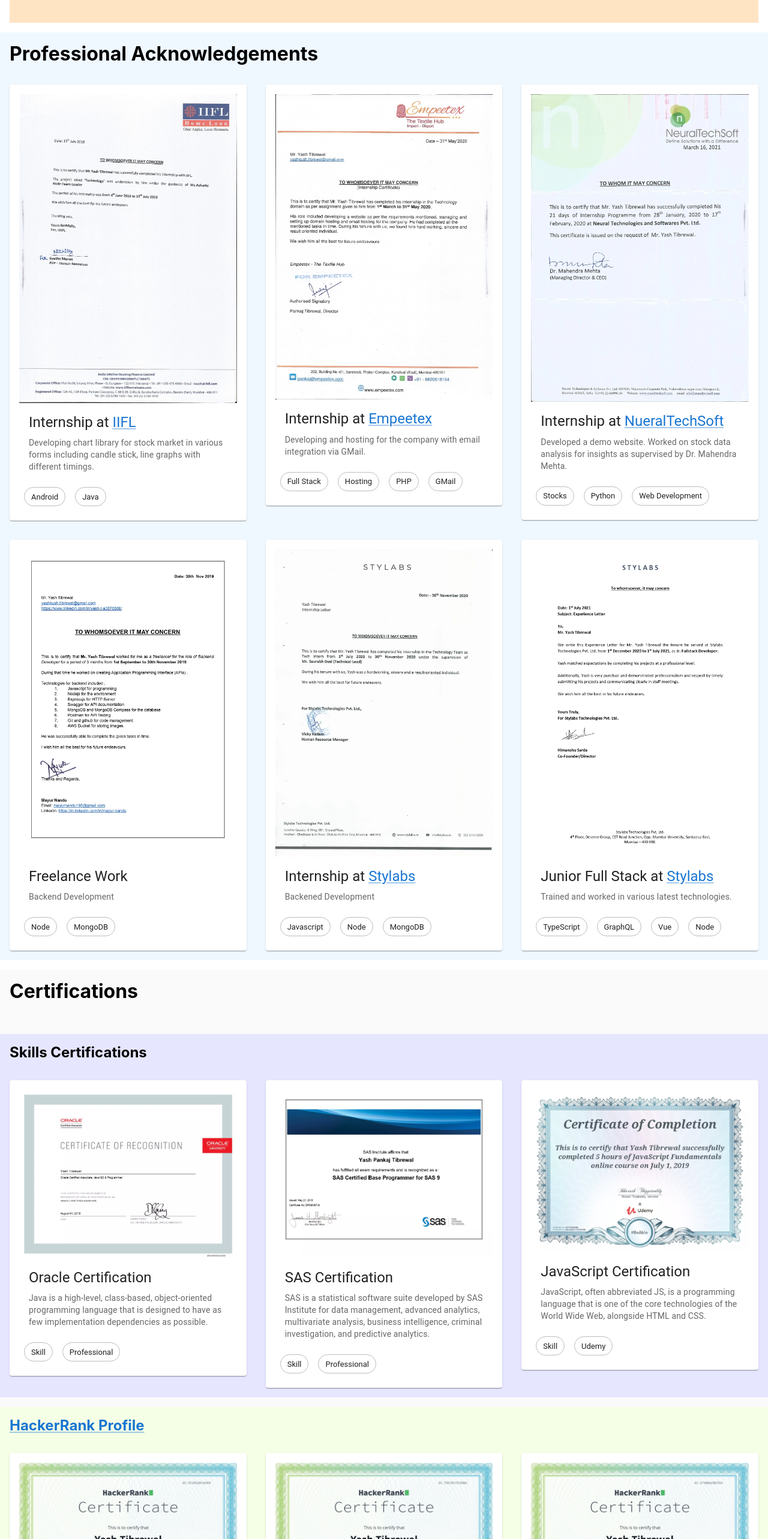
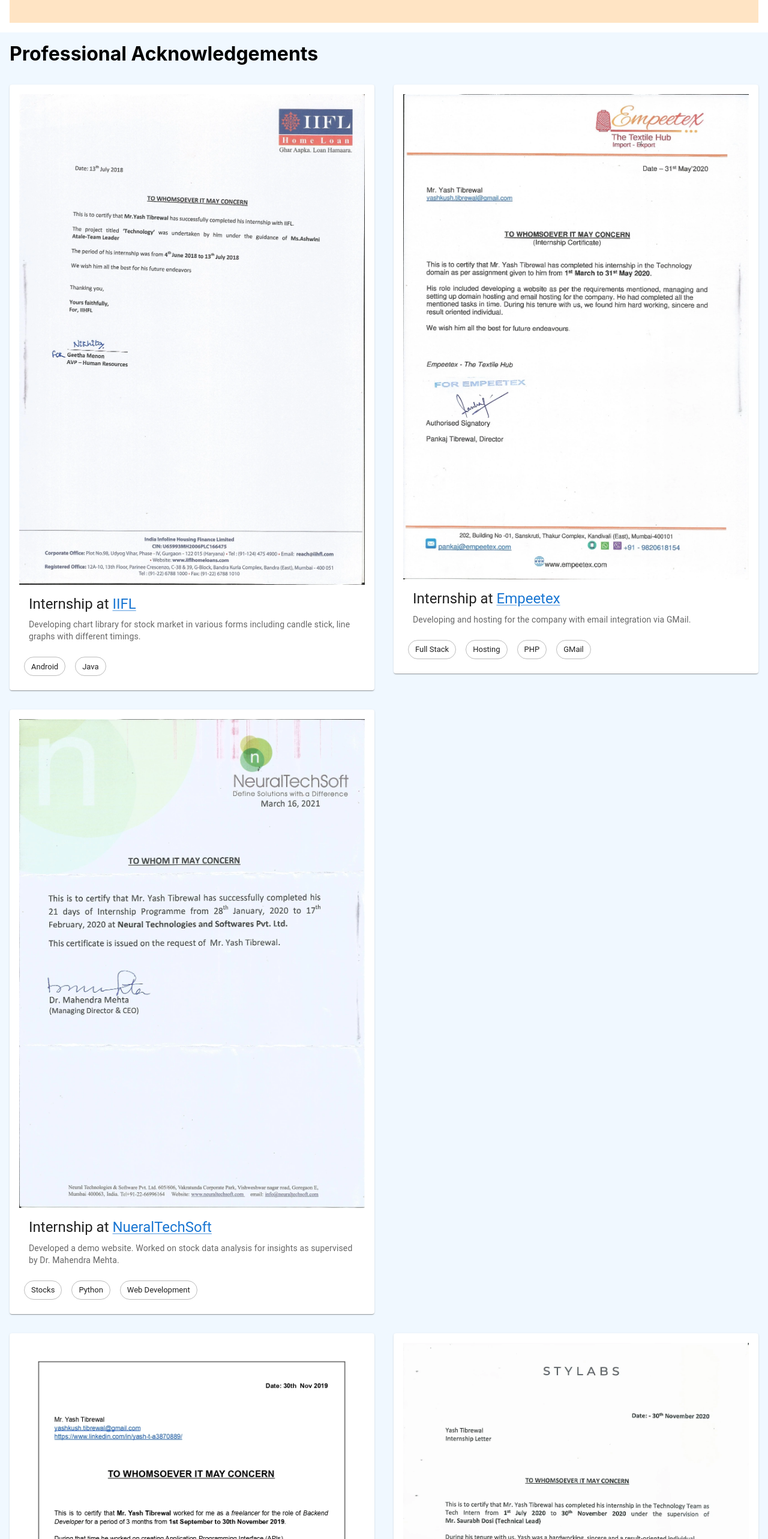
Before and after one commit to yashtibrewal/portfolio-website, a React (Create React App) app: page / in a window 1280 px wide. Shown: the part 5340-7906 px from the top of the page at 60% size. Built offline with nearby package versions, Linux system fonts and the light colour scheme.

Commit message:
checkpoint

```diff
--- a/src/components/Certification/CourseraCertificates.tsx
+++ b/src/components/Certification/CourseraCertificates.tsx
@@ -11,7 +11,7 @@
         <div id="courseraCert">
             <h2 className="logo"><Link href='https://www.coursera.org/user/b66ffe392694af9fbba1a4b58a8c948b'>Coursera Profile</Link></h2>
             <Grid container xs={12}>
-                <Grid item xs={4}>
+                <Grid item xs={12} sm={12} md={6}>
                     <Card className="card">
                         <CardMedia
                             component="img"
@@ -32,7 +32,7 @@
 
                     </Card>
                 </Grid>
-                <Grid item xs={4}>
+                <Grid item xs={12} sm={12} md={6}>
                     <Card className="card">
                         <CardMedia
                             component="img"
@@ -52,7 +52,7 @@
                         <Chip sx={{ justifySelf: 'end', m: 1 }} variant="outlined" label="Coursera" />
                     </Card>
                 </Grid>
-                <Grid item xs={4}>
+                <Grid item xs={12} sm={12} md={6}>
                     <Card className="card">
                         <CardMedia
                             component="img"
--- a/src/components/Certification/HackerRankCertificates.tsx
+++ b/src/components/Certification/HackerRankCertificates.tsx
@@ -11,7 +11,7 @@
         <div id="hackerCert">
             <h2 className="logo"><Link href='https://www.hackerrank.com/yashtibrewal?hr_r=1'>HackerRank   Profile</Link></h2>
             <Grid container xs={12}>
-                <Grid item xs={4}>
+                <Grid item xs={12} sm={12} md={6}>
                     <Card className="card">
                         <CardMedia
                             component="img"
@@ -32,7 +32,7 @@
 
                     </Card>
                 </Grid>
-                <Grid item xs={4}>
+                <Grid item xs={12} sm={12} md={6}>
                     <Card className="card">
                         <CardMedia
                             component="img"
@@ -52,7 +52,7 @@
                         <Chip sx={{ justifySelf: 'end', m: 1 }} variant="outlined" label="HackerRank" />
                     </Card>
                 </Grid>
-                <Grid item xs={4}>
+                <Grid item xs={12} sm={12} md={6}>
                     <Card className="card">
                         <CardMedia
                             component="img"
--- a/src/components/Certification/SkillCertificates.tsx
+++ b/src/components/Certification/SkillCertificates.tsx
@@ -12,7 +12,7 @@
         <div id="skillCert">
             <h2 className="logo">Skills Certifications</h2>
             <Grid container xs={12}>
-                <Grid item xs={4}>
+                <Grid item xs={12} sm={12} md={6}>
                     <Card className="card">
                         <CardMedia
                             component="img"
@@ -25,7 +25,7 @@
                                 Oracle Certification
                             </Typography>
                             <Typography variant="body2" color="text.secondary">
-                                Java is a high-level, class-based, object-oriented programming language that is designed to have as few implementation dependencies as possible.
+                                I was introduced to Java during my high school wanted to do more than just knowing it.
                             </Typography>
                         </CardContent>
 
@@ -33,7 +33,7 @@
                         <Chip sx={{ justifySelf: 'end', m: 1 }} variant="outlined" label="Professional" />
                     </Card>
                 </Grid>
-                <Grid item xs={4}>
+                <Grid item xs={12} sm={12} md={6}>
                     <Card className="card">
                         <CardMedia
                             component="img"
@@ -46,7 +46,7 @@
                                 SAS Certification
                             </Typography>
                             <Typography variant="body2" color="text.secondary">
-                                SAS is a statistical software suite developed by SAS Institute for data management, advanced analytics, multivariate analysis, business intelligence, criminal investigation, and predictive analytics.
+                                Programming in Analytics including generating reports in SAS. I wanted to push the limits beyond the coursework.
                             </Typography>
                         </CardContent>
 
@@ -54,7 +54,7 @@
                         <Chip sx={{ justifySelf: 'end', m: 1 }} variant="outlined" label="Professional" />
                     </Card>
                 </Grid>
-                <Grid item xs={4}>
+                <Grid item xs={12} sm={12} md={6}>
                     <Card  className="card">
                         <CardMedia
                             component="img"
@@ -67,7 +67,7 @@
                                 JavaScript Certification
                             </Typography>
                             <Typography variant="body2" color="text.secondary">
-                                JavaScript, often abbreviated JS, is a programming language that is one of the core technologies of the World Wide Web, alongside HTML and CSS.
+                                I felt unsure about my JavaScript skills. This certificate boosted my confidence.
                             </Typography>
                         </CardContent>
 
@@ -75,9 +75,9 @@
                         <Chip sx={{ justifySelf: 'end', m: 1 }} variant="outlined" label="Udemy" />
                     </Card>
                 </Grid>
-                <Grid item xs={4}></Grid>
-                <Grid item xs={4}></Grid>
-                <Grid item xs={4}></Grid>
+                <Grid item xs={12} sm={12} md={6}></Grid>
+                <Grid item xs={12} sm={12} md={6}></Grid>
+                <Grid item xs={12} sm={12} md={6}></Grid>
             </Grid>
 
         </div>
--- a/src/components/Professional/ProfessionalCertificates.tsx
+++ b/src/components/Professional/ProfessionalCertificates.tsx
@@ -11,7 +11,7 @@
         <div id="professionalCertificates">
             <h1 className="logo">Professional Acknowledgements</h1>
             <Grid container xs={12}>
-                <Grid item xs={4}>
+                <Grid item xs={12} sm={12} md={6}>
                     <Card className="card">
                         <CardMedia
                             component="img"
@@ -31,7 +31,7 @@
                         <Chip sx={{ justifySelf: 'end', m: 1 }} variant="outlined" label="Java" />
                     </Card>
                 </Grid>
-                <Grid item xs={4}>
+                <Grid item xs={12} sm={12} md={6}>
                     <Card className="card">
                         <CardMedia
                             component="img"
@@ -55,7 +55,7 @@
                         <Chip sx={{ justifySelf: 'end', m: 1 }} variant="outlined" label="GMail" />
                     </Card>
                 </Grid>
-                <Grid item xs={4}>
+                <Grid item xs={12} sm={12} md={6}>
                     <Card className="card">
                         <CardMedia
                             component="img"
@@ -80,7 +80,7 @@
             <div id="profP2">
 
             <Grid container xs={12}>
-                <Grid item xs={4}>
+                <Grid item xs={12} sm={12} md={6}>
                     <Card className="card">
                         <CardMedia
                             component="img"
@@ -100,7 +100,7 @@
                         <Chip sx={{ justifySelf: 'end', m: 1 }} variant="outlined" label="MongoDB" />
                     </Card>
                 </Grid>
-                <Grid item xs={4}>
+                <Grid item xs={12} sm={12} md={6}>
                     <Card className="card">
                         <CardMedia
                             component="img"
@@ -121,7 +121,7 @@
                         <Chip sx={{ justifySelf: 'end', m: 1 }} variant="outlined" label="MongoDB" />
                     </Card>
                 </Grid>
-                <Grid item xs={4}>
+                <Grid item xs={12} sm={12} md={6}>
                     <Card className="card">
                         <CardMedia
                             component="img"
```
Also changed, not shown: src/components/Certification/CompetitionCertificates.tsx (+5 -5 lines), src/components/Certification/WorkshopCertificates.tsx (+4 -4 lines).
